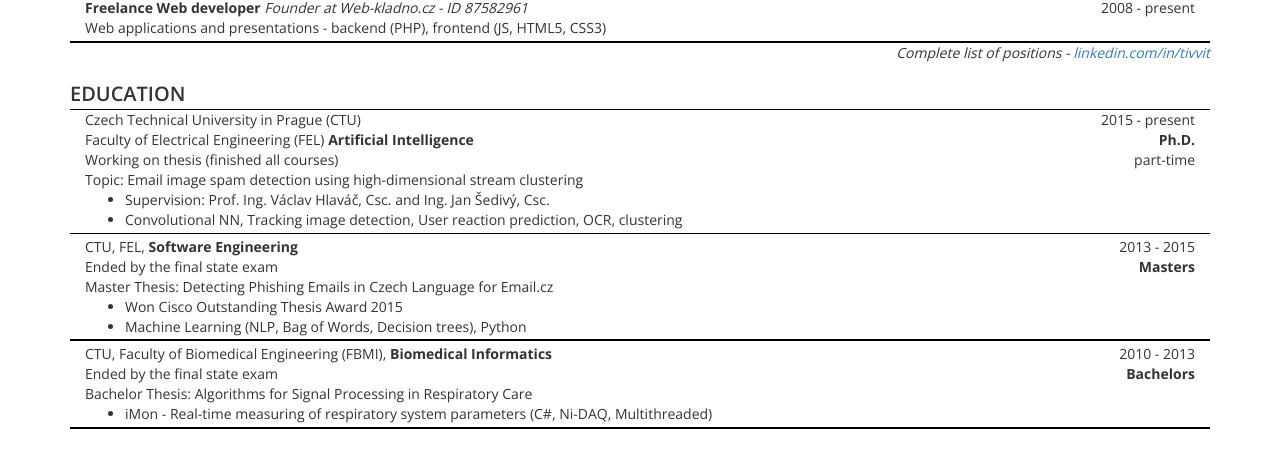
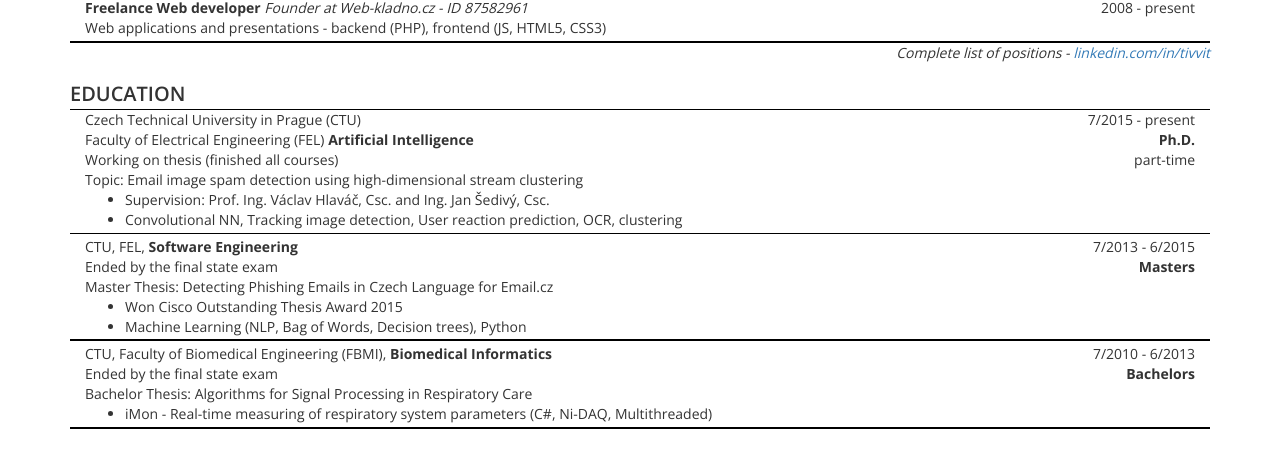
Before and after one commit to tivvit/tivvit.github.io, a Jekyll site: the page cv.html, which Jekyll copies as it is, in a window 1280 px wide. Shown: the part 605-1054 px from the top of the page. Built offline with Jekyll 4.4.1, drawn with Linux system fonts in a browser that asks for light colours.

Commit message:
added month to education

```diff
--- a/cv.html
+++ b/cv.html
@@ -120,7 +120,7 @@
                 Working on thesis (finished all courses)
             </div>
             <div class="col-xs-3 date">
-                2015 - present<br>
+                7/2015 - present<br>
                 <b>Ph.D.</b><br/>
                 part-time
             </div>
@@ -144,7 +144,7 @@
                 Ended by the final state exam<br>
             </div>
             <div class="col-xs-3 date">
-                2013 - 2015<br>
+                7/2013 - 6/2015<br>
                 <b>Masters</b>
             </div>
         </div>
@@ -165,7 +165,7 @@
                 Ended by the final state exam<br>
             </div>
             <div class="col-xs-3 date">
-                2010 - 2013<br>
+                7/2010 - 6/2013<br>
                 <b>Bachelors</b>
             </div>
         </div>
```
